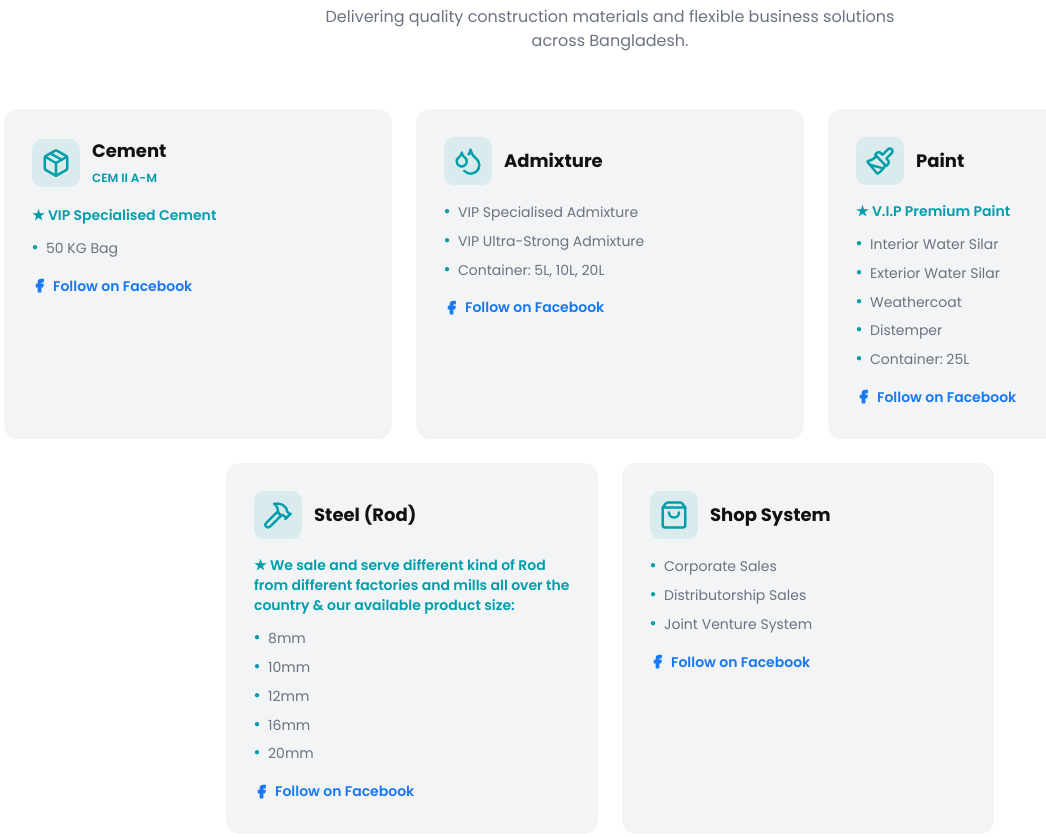
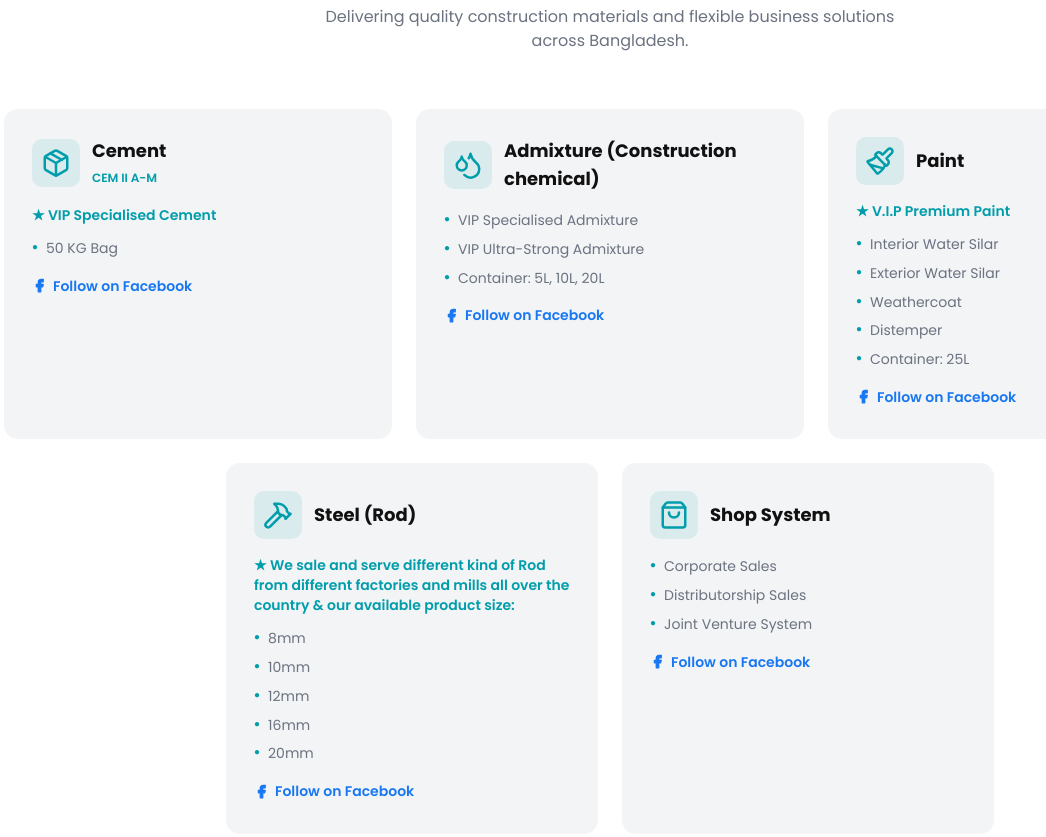
Before and after one commit to rahat9016/Best-Cement-Company-Ltd, a Next.js app: page / in a window 1280 px wide. Shown: the part 4820-5657 px from the top of the page, without its empty margins (30-1076 px from the left). Built offline with nearby package versions, Linux system fonts and the light colour scheme.

Commit message:
feat: Add '(Construction chemical)' to 'Admixture' service title.

```diff
--- a/src/components/ServicesSection.tsx
+++ b/src/components/ServicesSection.tsx
@@ -12,7 +12,7 @@
   },
   {
     icon: <Droplets size={30} className="text-primary" />,
-    title: "Admixture",
+    title: "Admixture (Construction chemical)",
     highlight: null,
     category: null,
     details: [
```
